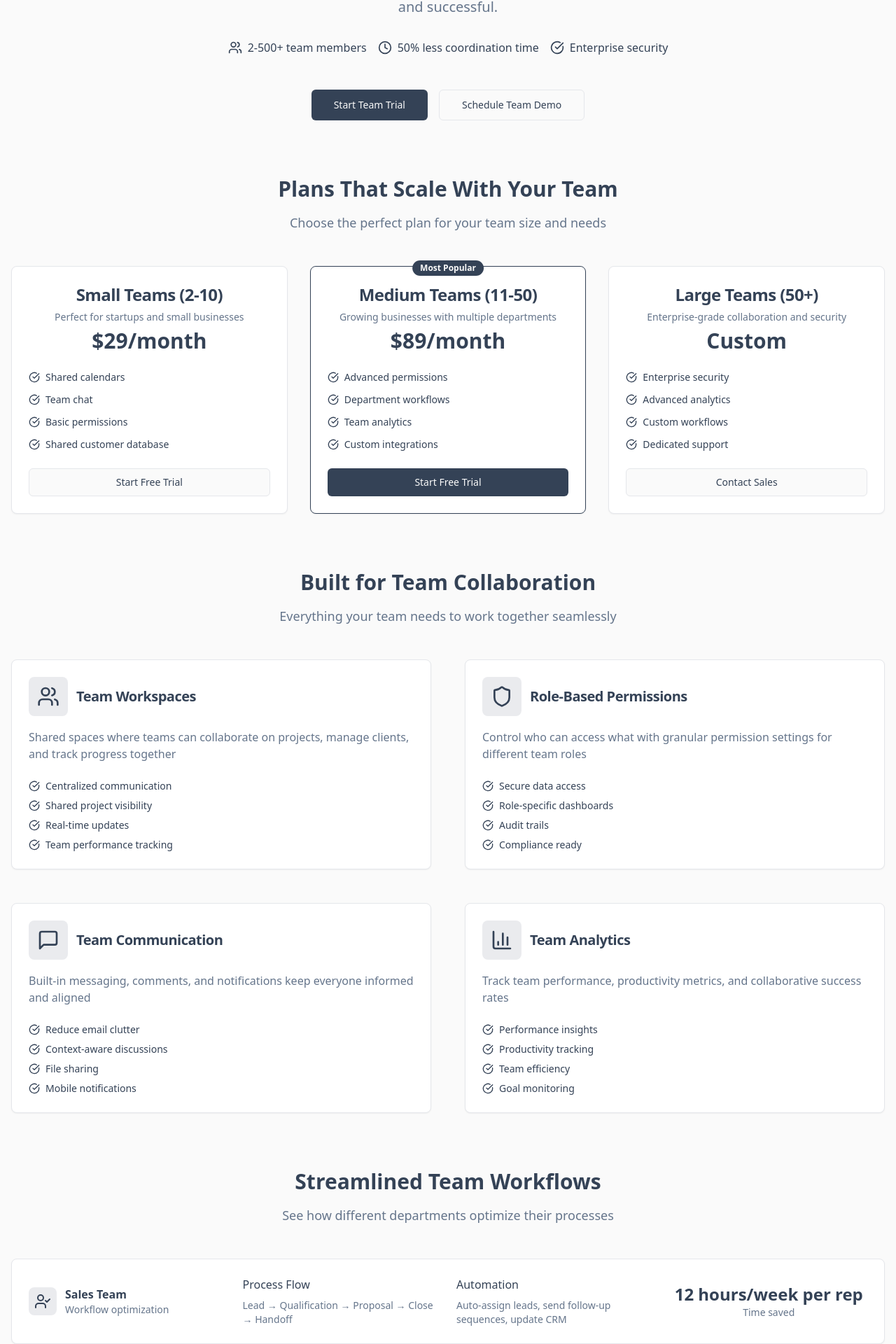
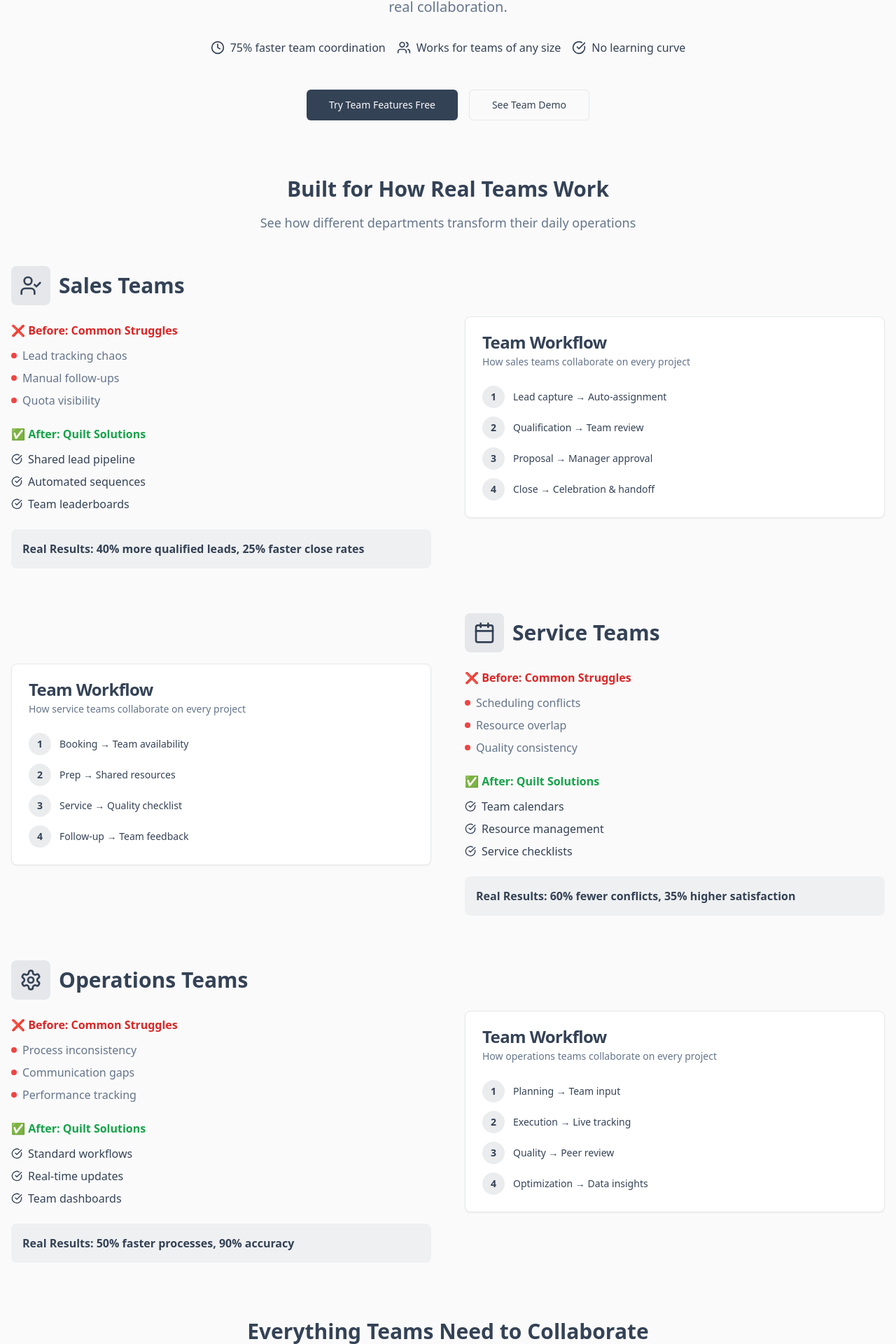
Before and after one commit to Saichandranellikanti/quiltplatform, a React (Vite) app: page /for-teams in a window 1280 px wide. Shown: the part 318-2238 px from the top of the page at 70% size. Built offline with nearby package versions, Linux system fonts and the light colour scheme.

Commit message:
Refactor Teams and Pricing pages
The Teams and Pricing pages have been refactored to differentiate their content and purpose. This change aims to provide a clearer distinction between the offerings for teams and the pricing structure.

```diff
--- a/src/pages/ForTeams.tsx
+++ b/src/pages/ForTeams.tsx
@@ -6,27 +6,45 @@ import { Badge } from '@/components/ui/badge';
 import { Users, Shield, Zap, BarChart3, Calendar, MessageSquare, UserCheck, Settings, Clock, CheckCircle, ArrowRight } from 'lucide-react';
 
 const ForTeams: React.FC = () => {
-  const teamSizes = [
+  const departmentWorkflows = [
     {
-      size: "Small Teams (2-10)",
-      description: "Perfect for startups and small businesses",
-      features: ["Shared calendars", "Team chat", "Basic permissions", "Shared customer database"],
-      price: "$29/month",
-      popular: false
+      department: "Sales Teams",
+      challenges: ["Lead tracking chaos", "Manual follow-ups", "Quota visibility"],
+      solutions: ["Shared lead pipeline", "Automated sequences", "Team leaderboards"],
+      results: "40% more qualified leads, 25% faster close rates",
+      icon: <UserCheck className="h-8 w-8" />,
+      workflow: [
+        "Lead capture → Auto-assignment",
+        "Qualification → Team review",
+        "Proposal → Manager approval",
+        "Close → Celebration & handoff"
+      ]
     },
     {
-      size: "Medium Teams (11-50)",
-      description: "Growing businesses with multiple departments",
-      features: ["Advanced permissions", "Department workflows", "Team analytics", "Custom integrations"],
-      price: "$89/month",
-      popular: true
+      department: "Service Teams",
+      challenges: ["Scheduling conflicts", "Resource overlap", "Quality consistency"],
+      solutions: ["Team calendars", "Resource management", "Service checklists"],
+      results: "60% fewer conflicts, 35% higher satisfaction",
+      icon: <Calendar className="h-8 w-8" />,
+      workflow: [
+        "Booking → Team availability",
+        "Prep → Shared resources",
+        "Service → Quality checklist",
+        "Follow-up → Team feedback"
+      ]
     },
     {
-      size: "Large Teams (50+)",
-      description: "Enterprise-grade collaboration and security",
-      features: ["Enterprise security", "Advanced analytics", "Custom workflows", "Dedicated support"],
-      price: "Custom",
-      popular: false
+      department: "Operations Teams",
+      challenges: ["Process inconsistency", "Communication gaps", "Performance tracking"],
+      solutions: ["Standard workflows", "Real-time updates", "Team dashboards"],
+      results: "50% faster processes, 90% accuracy",
+      icon: <Settings className="h-8 w-8" />,
+      workflow: [
+        "Planning → Team input",
+        "Execution → Live tracking",
+        "Quality → Peer review",
+        "Optimization → Data insights"
+      ]
     }
   ];
 
@@ -113,63 +131,99 @@ const ForTeams: React.FC = () => {
       <main className="py-20">
         {/* Hero Section */}
         <div className="container mx-auto px-4 text-center mb-20">
-          <Badge variant="secondary" className="mb-4">Built for Collaboration</Badge>
-          <h1 className="text-5xl font-bold mb-6">Supercharge Your Team's Productivity</h1>
+          <Badge variant="secondary" className="mb-4">Team Collaboration</Badge>
+          <h1 className="text-5xl font-bold mb-6">Transform How Your Team Works Together</h1>
           <p className="text-xl text-muted-foreground max-w-3xl mx-auto mb-8">
-            Transform how your team works together. From small startups to growing enterprises,
-            Quilt scales with your team and keeps everyone aligned, productive, and successful.
+            Stop the chaos of scattered communications, duplicate work, and missed deadlines.
+            Quilt brings your entire team together with workflows designed for real collaboration.
           </p>
           <div className="flex flex-wrap justify-center gap-4 mb-12">
             <div className="flex items-center gap-2">
-              <Users className="h-5 w-5 text-primary" />
-              <span>2-500+ team members</span>
+              <Clock className="h-5 w-5 text-primary" />
+              <span>75% faster team coordination</span>
             </div>
             <div className="flex items-center gap-2">
-              <Clock className="h-5 w-5 text-primary" />
-              <span>50% less coordination time</span>
+              <Users className="h-5 w-5 text-primary" />
+              <span>Works for teams of any size</span>
             </div>
             <div className="flex items-center gap-2">
               <CheckCircle className="h-5 w-5 text-primary" />
-              <span>Enterprise security</span>
+              <span>No learning curve</span>
             </div>
           </div>
-          <Button size="lg" className="mr-4">Start Team Trial</Button>
-          <Button variant="outline" size="lg">Schedule Team Demo</Button>
+          <Button size="lg" className="mr-4">Try Team Features Free</Button>
+          <Button variant="outline" size="lg">See Team Demo</Button>
         </div>
 
-        {/* Team Size Packages */}
+        {/* Department Workflows */}
         <div className="container mx-auto px-4 mb-20">
           <div className="text-center mb-12">
-            <h2 className="text-3xl font-bold mb-4">Plans That Scale With Your Team</h2>
-            <p className="text-lg text-muted-foreground">Choose the perfect plan for your team size and needs</p>
+            <h2 className="text-3xl font-bold mb-4">Built for How Real Teams Work</h2>
+            <p className="text-lg text-muted-foreground">See how different departments transform their daily operations</p>
           </div>
-          <div className="grid md:grid-cols-3 gap-8">
-            {teamSizes.map((plan, index) => (
-              <Card key={index} className={`relative ${plan.popular ? 'border-primary' : ''}`}>
-                {plan.popular && (
-                  <div className="absolute -top-3 left-1/2 transform -translate-x-1/2">
-                    <Badge className="bg-primary text-primary-foreground">Most Popular</Badge>
+          <div className="space-y-16">
+            {departmentWorkflows.map((dept, index) => (
+              <div key={index} className={`grid lg:grid-cols-2 gap-12 items-center ${index % 2 === 1 ? 'lg:grid-flow-col-dense' : ''}`}>
+                <div className={index % 2 === 1 ? 'lg:col-start-2' : ''}>
+                  <div className="flex items-center gap-3 mb-6">
+                    <div className="p-3 bg-primary/10 rounded-lg text-primary">
+                      {dept.icon}
                     </div>
-                )}
-                <CardHeader className="text-center">
-                  <CardTitle className="text-2xl">{plan.size}</CardTitle>
-                  <CardDescription>{plan.description}</CardDescription>
-                  <div className="text-3xl font-bold text-primary mt-4">{plan.price}</div>
-                </CardHeader>
-                <CardContent>
-                  <ul className="space-y-3">
-                    {plan.features.map((feature, featureIndex) => (
-                      <li key={featureIndex} className="flex items-center gap-2">
-                        <CheckCircle className="h-4 w-4 text-primary flex-shrink-0" />
-                        <span className="text-sm">{feature}</span>
+                    <h3 className="text-3xl font-bold">{dept.department}</h3>
+                  </div>
+
+                  {/* Before: Challenges */}
+                  <div className="mb-6">
+                    <h4 className="font-semibold text-red-600 mb-3">❌ Before: Common Struggles</h4>
+                    <ul className="space-y-2">
+                      {dept.challenges.map((challenge, challengeIndex) => (
+                        <li key={challengeIndex} className="flex items-center gap-2 text-muted-foreground">
+                          <div className="w-2 h-2 bg-red-500 rounded-full"></div>
+                          {challenge}
                         </li>
                       ))}
                     </ul>
-                  <Button className="w-full mt-6" variant={plan.popular ? "default" : "outline"}>
-                    {plan.price === "Custom" ? "Contact Sales" : "Start Free Trial"}
-                  </Button>
+                  </div>
+
+                  {/* After: Solutions */}
+                  <div className="mb-6">
+                    <h4 className="font-semibold text-green-600 mb-3">✅ After: Quilt Solutions</h4>
+                    <ul className="space-y-2">
+                      {dept.solutions.map((solution, solutionIndex) => (
+                        <li key={solutionIndex} className="flex items-center gap-2">
+                          <CheckCircle className="h-4 w-4 text-primary flex-shrink-0" />
+                          {solution}
+                        </li>
+                      ))}
+                    </ul>
+                  </div>
+
+                  <div className="p-4 bg-primary/5 rounded-lg">
+                    <p className="font-semibold text-primary">Real Results: {dept.results}</p>
+                  </div>
+                </div>
+
+                <div className={index % 2 === 1 ? 'lg:col-start-1' : ''}>
+                  <Card>
+                    <CardHeader>
+                      <CardTitle>Team Workflow</CardTitle>
+                      <CardDescription>How {dept.department.toLowerCase()} collaborate on every project</CardDescription>
+                    </CardHeader>
+                    <CardContent>
+                      <div className="space-y-3">
+                        {dept.workflow.map((step, stepIndex) => (
+                          <div key={stepIndex} className="flex items-center gap-3">
+                            <div className="w-8 h-8 bg-primary/10 rounded-full flex items-center justify-center text-primary font-bold text-sm">
+                              {stepIndex + 1}
+                            </div>
+                            <span className="text-sm">{step}</span>
+                          </div>
+                        ))}
+                      </div>
                     </CardContent>
                   </Card>
+                </div>
+              </div>
             ))}
           </div>
         </div>
@@ -177,10 +231,10 @@ const ForTeams: React.FC = () => {
         {/* Collaboration Features */}
         <div className="container mx-auto px-4 mb-20">
           <div className="text-center mb-12">
-            <h2 className="text-3xl font-bold mb-4">Built for Team Collaboration</h2>
-            <p className="text-lg text-muted-foreground">Everything your team needs to work together seamlessly</p>
+            <h2 className="text-3xl font-bold mb-4">Everything Teams Need to Collaborate</h2>
+            <p className="text-lg text-muted-foreground">Powerful features designed specifically for team productivity</p>
           </div>
-          <div className="grid md:grid-cols-2 gap-12">
+          <div className="grid md:grid-cols-2 gap-8">
             {collaborationFeatures.map((feature, index) => (
               <Card key={index}>
                 <CardHeader>
@@ -193,75 +247,37 @@ const ForTeams: React.FC = () => {
                   <CardDescription className="text-base">{feature.description}</CardDescription>
                 </CardHeader>
                 <CardContent>
-                  <div className="space-y-2">
+                  <ul className="space-y-2">
                     {feature.benefits.map((benefit, benefitIndex) => (
-                      <div key={benefitIndex} className="flex items-center gap-2">
+                      <li key={benefitIndex} className="flex items-center gap-2">
                         <CheckCircle className="h-4 w-4 text-primary flex-shrink-0" />
                         <span className="text-sm">{benefit}</span>
-                      </div>
+                      </li>
                     ))}
-                  </div>
+                  </ul>
                 </CardContent>
               </Card>
             ))}
           </div>
         </div>
 
-        {/* Team Workflows */}
+        {/* Team Success Metrics */}
         <div className="container mx-auto px-4 mb-20">
+          <div className="bg-primary/5 rounded-2xl p-12">
             <div className="text-center mb-12">
-            <h2 className="text-3xl font-bold mb-4">Streamlined Team Workflows</h2>
-            <p className="text-lg text-muted-foreground">See how different departments optimize their processes</p>
-          </div>
-          <div className="space-y-8">
-            {workflows.map((workflow, index) => (
-              <Card key={index}>
-                <CardContent className="pt-6">
-                  <div className="grid lg:grid-cols-4 gap-6 items-center">
-                    <div className="flex items-center gap-3">
-                      <div className="p-2 bg-primary/10 rounded-lg text-primary">
-                        {workflow.icon}
-                      </div>
-                      <div>
-                        <h3 className="font-semibold">{workflow.department}</h3>
-                        <p className="text-sm text-muted-foreground">Workflow optimization</p>
-                      </div>
-                    </div>
-                    <div>
-                      <h4 className="font-medium mb-2">Process Flow</h4>
-                      <p className="text-sm text-muted-foreground">{workflow.workflow}</p>
-                    </div>
-                    <div>
-                      <h4 className="font-medium mb-2">Automation</h4>
-                      <p className="text-sm text-muted-foreground">{workflow.automation}</p>
-                    </div>
-                    <div className="text-center">
-                      <div className="text-2xl font-bold text-primary">{workflow.timesSaved}</div>
-                      <div className="text-sm text-muted-foreground">Time saved</div>
-                    </div>
-                  </div>
-                </CardContent>
-              </Card>
-            ))}
-          </div>
-        </div>
-
-        {/* Team Success Stories */}
-        <div className="container mx-auto px-4 mb-20">
-          <div className="text-center mb-12">
-            <h2 className="text-3xl font-bold mb-4">Real Teams, Real Results</h2>
-            <p className="text-lg text-muted-foreground">See how teams transformed their collaboration</p>
+              <h2 className="text-3xl font-bold mb-4">Why Teams Choose Quilt</h2>
+              <p className="text-lg text-muted-foreground">Real improvements from teams just like yours</p>
             </div>
             <div className="grid md:grid-cols-3 gap-8">
               {testimonials.map((testimonial, index) => (
                 <Card key={index}>
                   <CardContent className="pt-6">
-                  <div className="mb-4">
-                    <div className="text-2xl font-bold text-primary mb-2">{testimonial.improvement}</div>
-                    <div className="text-sm text-muted-foreground">Team: {testimonial.teamSize}</div>
+                    <div className="text-center mb-4">
+                      <div className="text-3xl font-bold text-primary mb-2">{testimonial.improvement}</div>
+                      <div className="text-sm text-muted-foreground">{testimonial.teamSize}</div>
                     </div>
-                  <blockquote className="text-sm mb-4 italic">"{testimonial.quote}"</blockquote>
-                  <div>
+                    <blockquote className="text-sm mb-4 italic text-center">"{testimonial.quote}"</blockquote>
+                    <div className="text-center">
                       <div className="font-semibold">{testimonial.author}</div>
                       <div className="text-sm text-muted-foreground">{testimonial.role}</div>
                       <div className="text-sm text-muted-foreground">{testimonial.company}</div>
@@ -271,40 +287,41 @@ const ForTeams: React.FC = () => {
               ))}
             </div>
           </div>
+        </div>
 
-        {/* Security & Compliance */}
+        {/* Security for Teams */}
         <div className="container mx-auto px-4 mb-20">
           <div className="text-center mb-12">
-            <h2 className="text-3xl font-bold mb-4">Enterprise-Grade Security</h2>
-            <p className="text-lg text-muted-foreground">Your team's data is protected with bank-level security</p>
+            <h2 className="text-3xl font-bold mb-4">Enterprise-Grade Security Your Team Can Trust</h2>
+            <p className="text-lg text-muted-foreground">Protect your team's work with industry-leading security</p>
           </div>
           <div className="grid md:grid-cols-4 gap-6">
             <Card className="text-center">
               <CardHeader>
                 <Shield className="h-12 w-12 text-primary mx-auto mb-4" />
-                <CardTitle className="text-lg">256-bit Encryption</CardTitle>
-                <CardDescription>All data encrypted in transit and at rest</CardDescription>
+                <CardTitle className="text-lg">Role-Based Access</CardTitle>
+                <CardDescription>Control exactly who sees what data</CardDescription>
               </CardHeader>
             </Card>
             <Card className="text-center">
               <CardHeader>
                 <UserCheck className="h-12 w-12 text-primary mx-auto mb-4" />
-                <CardTitle className="text-lg">SSO Integration</CardTitle>
-                <CardDescription>Connect with your existing identity provider</CardDescription>
+                <CardTitle className="text-lg">Team Permissions</CardTitle>
+                <CardDescription>Granular permissions for every team member</CardDescription>
               </CardHeader>
             </Card>
             <Card className="text-center">
               <CardHeader>
                 <Settings className="h-12 w-12 text-primary mx-auto mb-4" />
-                <CardTitle className="text-lg">Audit Logs</CardTitle>
-                <CardDescription>Complete activity tracking and compliance reporting</CardDescription>
+                <CardTitle className="text-lg">Audit Trails</CardTitle>
+                <CardDescription>Track all team activities and changes</CardDescription>
               </CardHeader>
             </Card>
             <Card className="text-center">
               <CardHeader>
                 <CheckCircle className="h-12 w-12 text-primary mx-auto mb-4" />
-                <CardTitle className="text-lg">SOC 2 Compliant</CardTitle>
-                <CardDescription>Meets enterprise security standards</CardDescription>
+                <CardTitle className="text-lg">SOC 2 Certified</CardTitle>
+                <CardDescription>Enterprise security standards</CardDescription>
               </CardHeader>
             </Card>
           </div>
@@ -313,20 +330,21 @@ const ForTeams: React.FC = () => {
         {/* CTA Section */}
         <div className="container mx-auto px-4 text-center">
           <div className="bg-gradient-to-r from-primary/10 to-primary/5 rounded-2xl p-12">
-            <h2 className="text-3xl font-bold mb-4">Ready to Transform Your Team?</h2>
+            <Users className="h-16 w-16 text-primary mx-auto mb-6" />
+            <h2 className="text-3xl font-bold mb-4">Ready to Unite Your Team?</h2>
             <p className="text-lg text-muted-foreground mb-8 max-w-2xl mx-auto">
-              Join thousands of teams already working smarter, not harder. Start your free trial today
-              and see the difference collaborative productivity makes.
+              Stop working in silos. Start working as a team. See how Quilt transforms collaboration
+              for teams of every size and industry.
             </p>
             <div className="flex flex-wrap justify-center gap-4 mb-6">
               <Button size="lg" className="group">
                 Start Team Trial
                 <ArrowRight className="ml-2 h-4 w-4 group-hover:translate-x-1 transition-transform" />
               </Button>
-              <Button variant="outline" size="lg">Schedule Team Demo</Button>
+              <Button variant="outline" size="lg">Book Team Demo</Button>
             </div>
             <p className="text-sm text-muted-foreground">
-              30-day free trial • No credit card required • Setup in 15 minutes
+              Free for 30 days • Setup in 15 minutes • Works with any team size
             </p>
           </div>
         </div>
--- a/src/pages/Pricing.tsx
+++ b/src/pages/Pricing.tsx
@@ -11,43 +11,45 @@ const Pricing: React.FC = () => {
 
   const plans = [
     {
-      name: "Starter",
-      description: "Perfect for solo entrepreneurs and small businesses",
-      monthlyPrice: 29,
-      annualPrice: 290, // 2 months free
+      name: "Solo",
+      description: "Perfect for individual entrepreneurs and freelancers",
+      monthlyPrice: 19,
+      annualPrice: 190, // 2 months free
       features: [
         "Up to 100 customers",
         "Basic booking system",
         "Email notifications",
         "Customer database",
-        "Mobile-responsive design",
+        "Mobile app access",
         "Basic analytics",
-        "Email support"
+        "Email support",
+        "5GB storage"
       ],
       limitations: [
-        "Limited to 1 user",
-        "Basic templates only",
-        "Standard support"
+        "Single user only",
+        "Basic templates"
       ],
       popular: false,
       cta: "Start Free Trial"
     },
     {
-      name: "Professional",
-      description: "For growing businesses that need advanced features",
-      monthlyPrice: 79,
-      annualPrice: 790, // 2 months free
+      name: "Business",
+      description: "For small to medium businesses ready to scale",
+      monthlyPrice: 49,
+      annualPrice: 490, // 2 months free
       features: [
-        "Up to 1,000 customers",
-        "Advanced booking & scheduling",
-        "SMS & email automation",
-        "Team collaboration (up to 5 users)",
+        "Up to 2,500 customers",
+        "Advanced booking & automation",
+        "SMS & email marketing",
+        "Up to 10 team members",
         "Custom forms & workflows",
-        "Advanced analytics & reporting",
-        "Payment processing integration",
+        "Advanced analytics",
+        "Payment processing",
         "Document management",
         "Priority support",
-        "Custom branding"
+        "Custom branding",
+        "100GB storage",
+        "API access"
       ],
       limitations: [],
       popular: true,
@@ -55,22 +57,23 @@ const Pricing: React.FC = () => {
     },
     {
       name: "Enterprise",
-      description: "For large organizations with complex needs",
-      monthlyPrice: 199,
-      annualPrice: 1990, // 2 months free
+      description: "For large organizations with advanced needs",
+      monthlyPrice: 149,
+      annualPrice: 1490, // 2 months free
       features: [
         "Unlimited customers",
-        "Full platform access",
-        "Advanced team management",
+        "Unlimited team members",
+        "Advanced security & compliance",
         "Custom integrations",
-        "Advanced security features",
         "Dedicated account manager",
         "White-label options",
-        "API access",
+        "Advanced API access",
         "SSO integration",
         "24/7 phone support",
-        "Custom training",
-        "SLA guarantee"
+        "Custom training & onboarding",
+        "Unlimited storage",
+        "SLA guarantee",
+        "Advanced reporting suite"
       ],
       limitations: [],
       popular: false,
```
Lines whose indentation alone changed are shown as unchanged.
